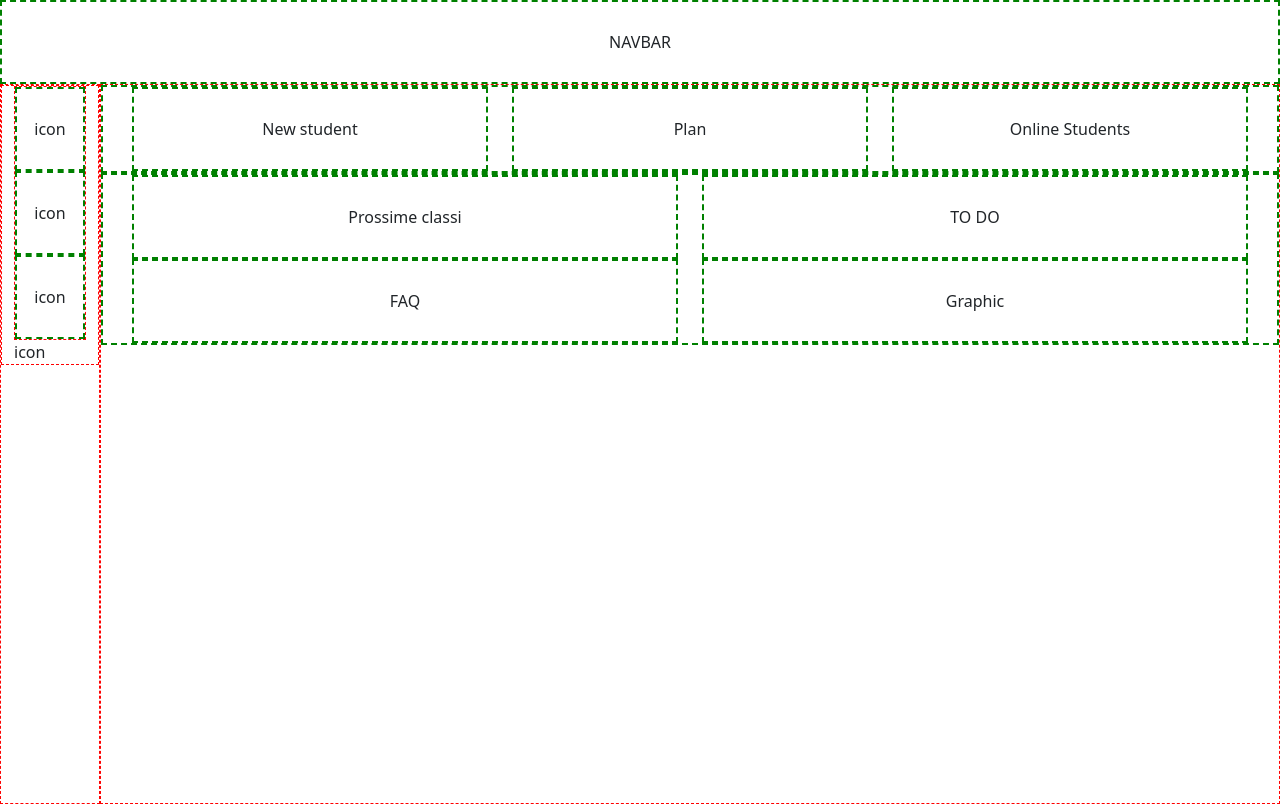
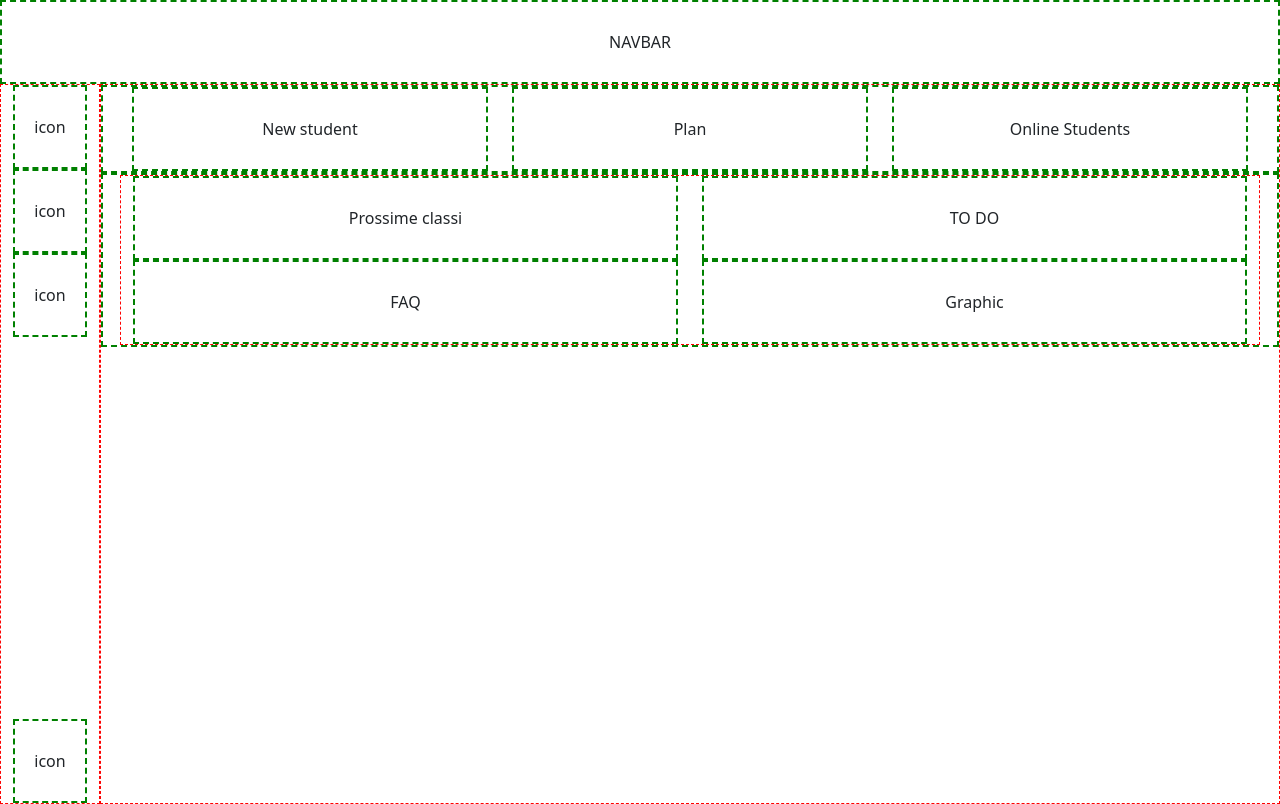
Before and after one commit to luigitarallo/html-css-bootstrap-dashboard, a plain HTML site: page index.html in a window 1280 px wide. Drawn offline with nearby package versions, Linux system fonts and the light colour scheme.

```diff
--- a/index.html
+++ b/index.html
@@ -32,20 +32,18 @@
     <main class="d-flex">
       <!-- SIDEBAR -->
       <div id="sidebar" class="border_debug">
-        <div class="container-fluid border_debug">
-          <div class="border_debug">
+        <div class="container h-100 d-flex flex-column">
+          <div>
             <div class="box">icon</div>
             <div class="box">icon</div>
             <div class="box">icon</div>
           </div>
-          <div>
-            <div>icon</div>
-          </div>
+          <div class="box mt-auto">icon</div>
         </div>
       </div>
 
-      <!-- TOP-BAR -->
       <div id="main_content" class="border_debug">
+        <!-- TOP-BAR -->
         <div id="top_bar" class="box">
           <div class="container">
             <div class="row">
@@ -63,7 +61,7 @@
         </div>
         <!-- CONTENT -->
         <div id="content" class="box">
-          <div class="container">
+          <div class="container border_debug">
             <div class="row">
               <div class="col-sm-12 col-lg-6">
                 <div class="box">Prossime classi</div>
```
